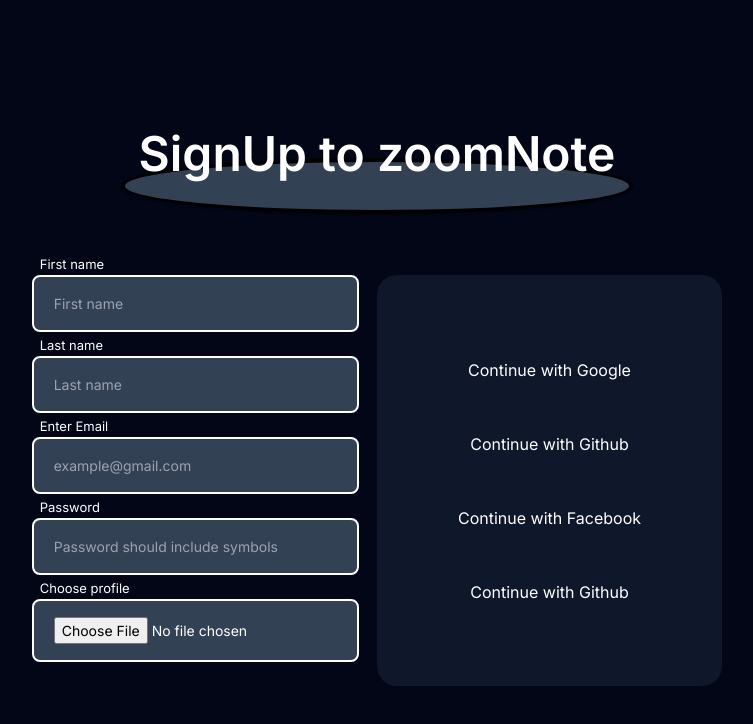
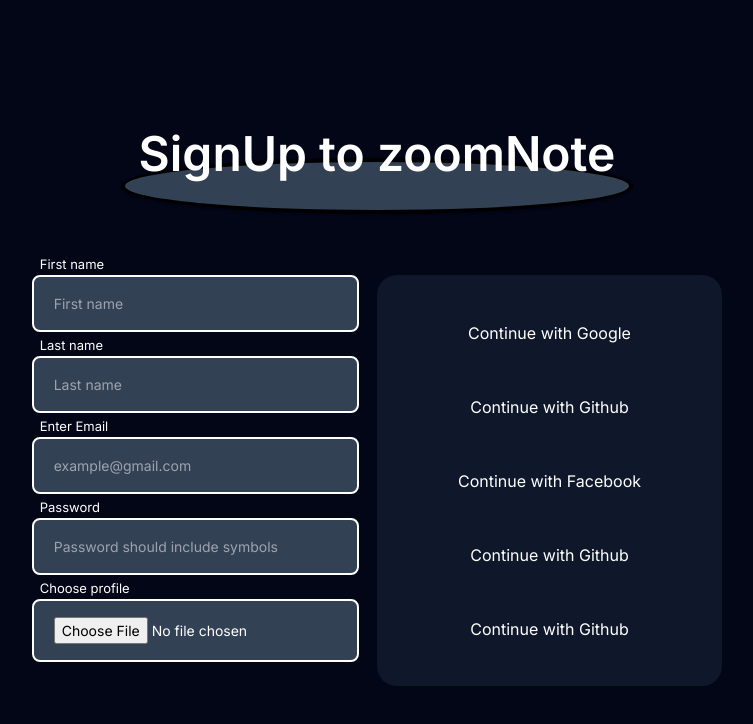
Before and after one commit to Jerry2272/zoomNotepad, a Next.js app: page /signup in a window 1280 px wide. Shown: the top 724 px of the page, without its empty margins (263-1016 px from the left). Built offline with nearby package versions, Linux system fonts and the light colour scheme.

Commit message:
new update

```diff
--- a/app/signup/page.jsx
+++ b/app/signup/page.jsx
@@ -113,6 +113,7 @@
                 <button>Continue with Github</button>
                 <button>Continue with Facebook</button>
                 <button>Continue with Github</button>
+                <button>Continue with Github</button>
                 </div>
 
             </form>
```
